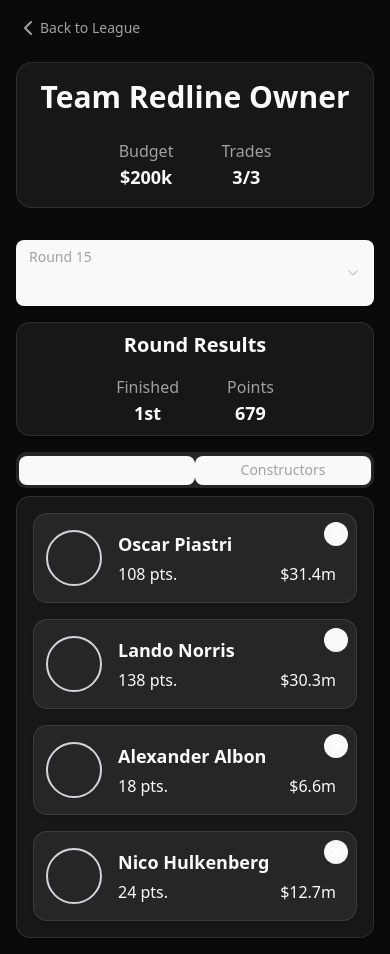
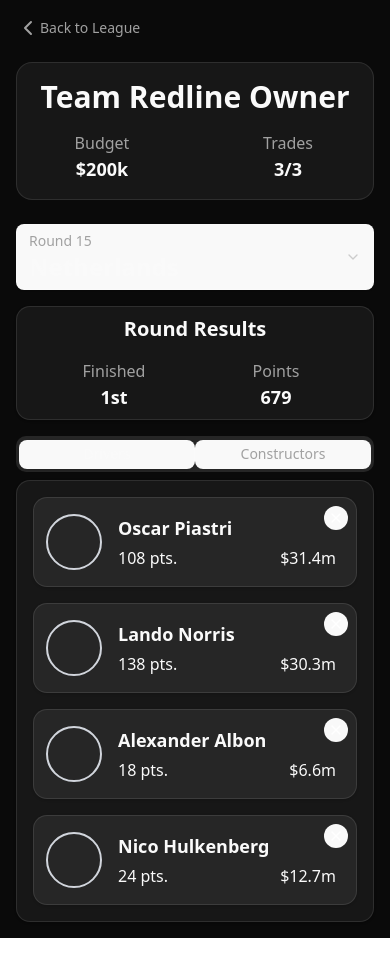
Before and after one commit to emsqrd/f1-companion, a React (Vite) app: page /team/1 in a window 390 px wide. Built offline with nearby package versions, Linux system fonts and the light colour scheme.

Commit message:
refactor: making responsive for larger screens.

```diff
--- a/src/components/Team/Team.tsx
+++ b/src/components/Team/Team.tsx
@@ -18,7 +18,7 @@ export function Team() {
   }
 
   return (
-    <div className="mx-auto p-4 sm:p-8">
+    <div className="mx-auto w-full max-w-4xl p-4 sm:p-8 lg:px-8">
       <header className="mb-4">
         <nav aria-label="Breadcrumb" className="mb-4">
           <Link
@@ -30,12 +30,13 @@ export function Team() {
           </Link>
         </nav>
 
-        <div className="bg-card mb-8 space-y-4 rounded-2xl border-1 py-4">
-          <div className="flex w-full justify-center pb-2">
+        <div className="gap-4 sm:grid sm:grid-cols-2">
+          <div className="bg-card mb-6 flex flex-col justify-center space-y-4 rounded-2xl border-1 py-4 sm:mb-0">
+            <div className="flex justify-center">
               <h1 className="text-3xl font-bold">{team.name}</h1>
             </div>
 
-          <div className="flex flex-row justify-center gap-12">
+            <div className="grid grid-cols-2 gap-4 sm:flex sm:flex-row sm:justify-center">
               <div className="flex flex-col items-center">
                 <p className="text-muted-foreground font-medium">Budget</p>
                 <h1 className="text-lg font-bold">$200k</h1>
@@ -47,7 +48,7 @@ export function Team() {
             </div>
           </div>
 
-        <div className="mb-4 flex flex-col space-y-4">
+          <div className="mb-4 flex flex-col space-y-4 sm:mb-0">
             <Select defaultValue="round15">
               <SelectTrigger className="h-auto min-h-[60px] w-full py-8 [&>span]:block [&>span]:w-full [&>span]:text-left">
                 <SelectValue placeholder="Pick a race" />
@@ -71,7 +72,7 @@ export function Team() {
             <Card className="gap-2 py-2">
               <CardTitle className="pb-2 text-center text-xl font-bold">Round Results</CardTitle>
               <CardContent>
-              <div className="flex justify-center gap-12">
+                <div className="grid grid-cols-2 gap-4 sm:flex sm:justify-center sm:gap-8 lg:gap-12">
                   <div className="text-center">
                     <p className="text-muted-foreground font-medium">Finished</p>
                     <h1 className="text-lg font-bold">1st</h1>
@@ -83,6 +84,7 @@ export function Team() {
                 </div>
               </CardContent>
             </Card>
+          </div>
         </div>
       </header>
       <Tabs defaultValue="drivers">
```
Lines whose indentation alone changed are shown as unchanged.
